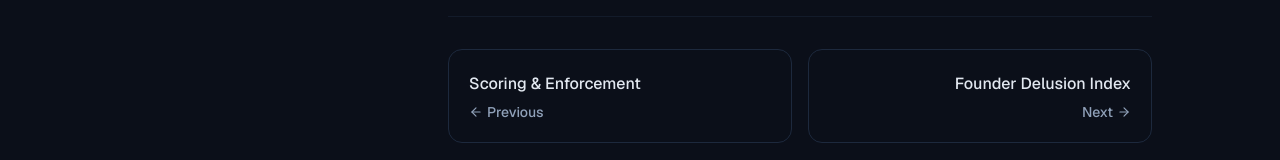
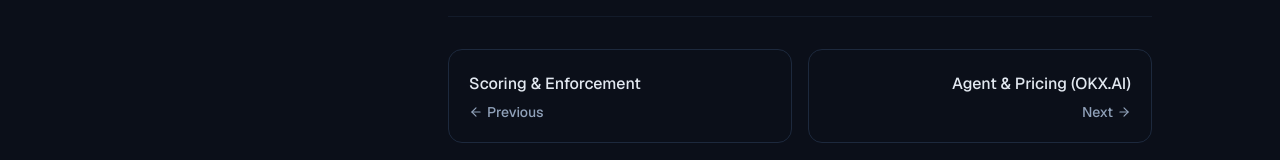
Before and after one commit to eugenennamdi/verdict, a Next.js app: page /docs/growth-readiness in a window 1280 px wide. Shown: the part 1050-1210 px from the top of the page. Built offline with nearby package versions, Linux system fonts and the light colour scheme.

Commit message:
docs: remove founder delusion index, add autonomous agency master plan roadmap

```diff
--- a/src/app/docs/fdi/page.tsx
+++ /dev/null
@@ -1,33 +0,0 @@
-import { Metadata } from "next";
-import Link from "next/link";
-import { DocsPagination } from "@/components/DocsPagination";
-import { AlertTriangle } from "lucide-react";
-
-export const metadata: Metadata = {
-  title: "Founder Delusion Index | Documentation",
-};
-
-export default function FDIPage() {
-  return (
-    <>
-      <h1 className="text-5xl font-black tracking-tight mb-6">
-        Founder Delusion Index
-      </h1>
-
-      <div className="mt-8 bg-slate-100 dark:bg-slate-800/50 rounded-2xl p-8 border border-slate-200 dark:border-slate-700">
-        <h2 className="flex items-center gap-2 mt-0 mb-4">
-          <AlertTriangle className="w-5 h-5 text-slate-500" />
-          Coming Soon
-        </h2>
-        <p className="text-slate-600 dark:text-slate-400 mb-0 leading-relaxed text-lg">
-          We are currently developing the <strong>Founder Delusion Index (FDI)</strong>. This will be a secondary metric that measures the delta between <em>what the founder thinks the company is</em> and <em>what the market actually sees</em>. Stay tuned!
-        </p>
-      </div>
-
-      <DocsPagination
-        prev={{ title: "Growth Readiness Score", href: "/docs/growth-readiness" }}
-        next={{ title: "Agent & Pricing", href: "/docs/pricing" }}
-      />
-    </>
-  );
-}
--- a/src/app/docs/growth-readiness/page.tsx
+++ b/src/app/docs/growth-readiness/page.tsx
@@ -75,7 +75,7 @@ export default function GrowthReadinessPage() {
 
       <DocsPagination
         prev={{ title: "Scoring & Enforcement", href: "/docs/scoring" }}
-        next={{ title: "Founder Delusion Index", href: "/docs/fdi" }}
+        next={{ title: "Agent & Pricing (OKX.AI)", href: "/docs/pricing" }}
       />
     </>
   );
--- a/src/app/docs/layout.tsx
+++ b/src/app/docs/layout.tsx
@@ -1,5 +1,5 @@
 import Link from "next/link";
-import { ArrowLeft, BookOpen, Cpu, Target, CheckCircle2, TrendingDown, Rocket, Bot } from "lucide-react";
+import { ArrowLeft, BookOpen, Cpu, Target, CheckCircle2, Rocket, Bot } from "lucide-react";
 import { buttonVariants } from "@/components/ui/button";
 
 export default function DocsLayout({ children }: { children: React.ReactNode }) {
@@ -9,7 +9,6 @@ export default function DocsLayout({ children }: { children: React.ReactNode })
     { name: "The 7-Pillar Framework", href: "/docs/framework", icon: Target },
     { name: "Scoring & Enforcement", href: "/docs/scoring", icon: CheckCircle2 },
     { name: "Growth Readiness Score", href: "/docs/growth-readiness", icon: Rocket },
-    { name: "Founder Delusion Index", href: "/docs/fdi", icon: TrendingDown },
     { name: "Agent & Pricing (OKX.AI)", href: "/docs/pricing", icon: Bot },
   ];
 
--- a/src/app/docs/pricing/page.tsx
+++ b/src/app/docs/pricing/page.tsx
@@ -91,7 +91,7 @@ export default function PricingPage() {
       </p>
 
       <DocsPagination
-        prev={{ title: "Founder Delusion Index", href: "/docs/fdi" }}
+        prev={{ title: "Growth Readiness Score", href: "/docs/growth-readiness" }}
       />
     </>
   );
--- a/src/lib/supabase.ts
+++ b/src/lib/supabase.ts
@@ -2,7 +2,7 @@ import { createClient } from '@supabase/supabase-js';
 
 const supabaseUrl = process.env.NEXT_PUBLIC_SUPABASE_URL || 'https://placeholder.supabase.co';
 const supabaseAnonKey = process.env.NEXT_PUBLIC_SUPABASE_ANON_KEY || 'placeholder';
-const supabaseServiceKey = process.env.SUPABASE_SERVICE_ROLE_KEY || 'placeholder';
+const supabaseServiceKey = process.env.SUPABASE_SERVICE_ROLE_KEY || supabaseAnonKey;
 
 export const supabase = createClient(supabaseUrl, supabaseAnonKey);
 
```
Also changed, not shown: 1 other file (tests, documents, lock files or other folders).
